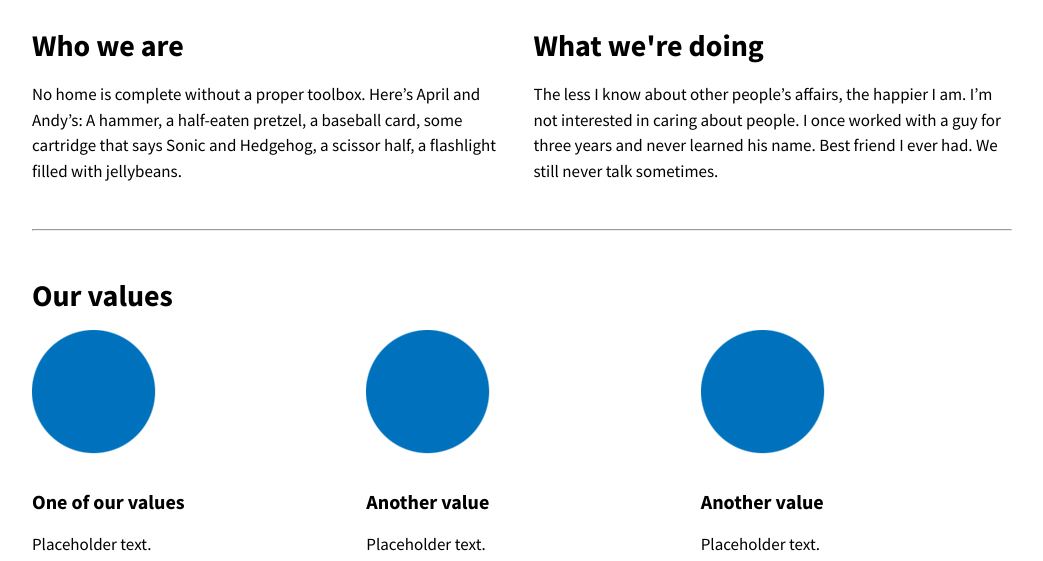
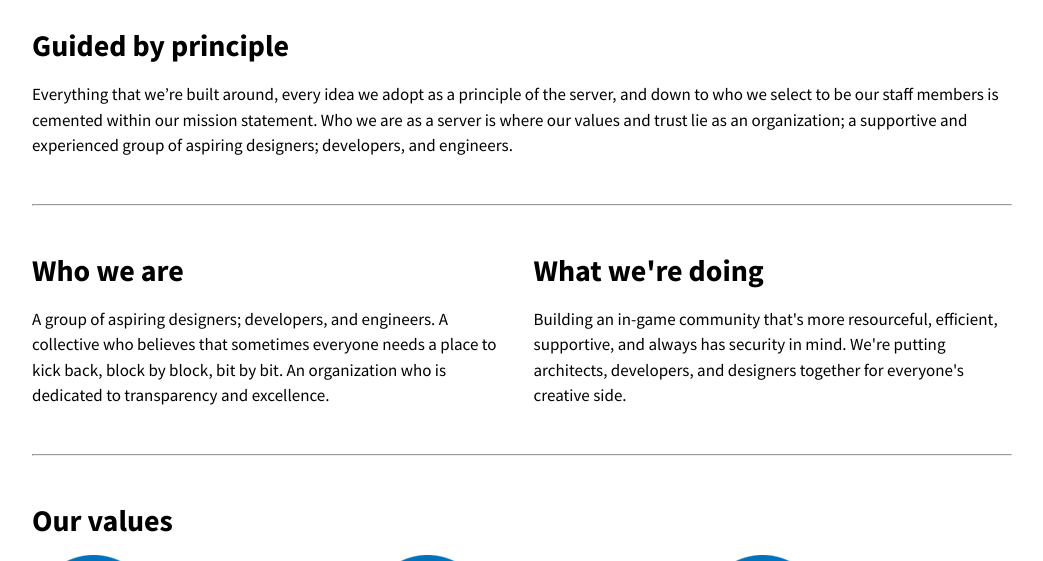
Before and after one commit to serrif/website, a Jekyll site: the page built from main/mission.md, in a window 1280 px wide and 900 px high, cut to the strip 339-900 px from the top of the window. Shown: the whole strip, without its empty margins (118-1161 px from the left). Built offline with Jekyll 4.4.1, drawn with Linux system fonts in a browser that asks for light colours.

Commit message:
Mission statement!

```diff
--- a/main/mission.md
+++ b/main/mission.md
@@ -12,14 +12,20 @@ hero:
 
 tagline: We're a modern, creative community.
 ---
+
+## Guided by principle
+Everything that we're built around, every idea we adopt as a principle of the server, and down to who we select to be our staff members is cemented within our mission statement. Who we are as a server is where our values and trust lie as an organization; a supportive and experienced group of aspiring designers; developers, and engineers.
+
+<hr style="margin-top: 4.5rem; margin-bottom: 4.5rem;">
+
 <div class="usa-grid-full">
     <div class="usa-width-one-half">
       <h2>Who we are</h2>
-      <p>No home is complete without a proper toolbox. Here’s April and Andy’s: A hammer, a half-eaten pretzel, a baseball card, some cartridge that says Sonic and Hedgehog, a scissor half, a flashlight filled with jellybeans.</p>
+      <p>A group of aspiring designers; developers, and engineers. A collective who believes that sometimes everyone needs a place to kick back, block by block, bit by bit. An organization who is dedicated to transparency and excellence.</p>
     </div>
     <div class="usa-width-one-half">
       <h2>What we're doing</h2>
-      <p>The less I know about other people’s affairs, the happier I am. I’m not interested in caring about people. I once worked with a guy for three years and never learned his name. Best friend I ever had. We still never talk sometimes.</p>
+      <p>Building an in-game community that's more resourceful, efficient, supportive, and always has security in mind. We're putting architects, developers, and designers together for everyone's creative side.</p>
     </div>
 </div>
 
```
Also changed, not shown: main/center.md (+2 -2 lines), main/docs/introduction.md (+1 -1 lines), main/staff.md (+2 -2 lines).
